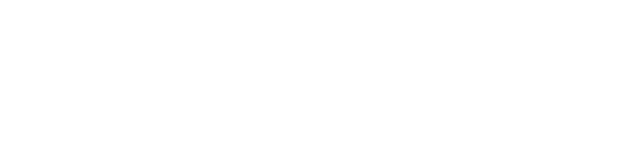
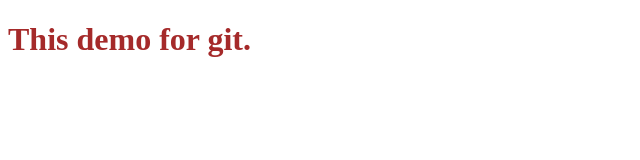
Before and after one commit to student-delta-101/git_first, a plain HTML site: page index.html in a window 1280 px wide. Shown: the whole page, without its empty margins (0-640 px from the left). Drawn offline with Linux system fonts and the light colour scheme.

Commit message:
we have done some modification

```diff
--- a/index.html
+++ b/index.html
@@ -3,9 +3,10 @@
 <head>
     <meta charset="UTF-8">
     <meta name="viewport" content="width=device-width, initial-scale=1.0">
+    <link rel="stylesheet" href="style.css">
     <title>Sample Page</title>
 </head>
 <body>
-
+    <h1>This demo for git.</h1>
 </body>
 </html>
--- a/style.css
+++ b/style.css
@@ -0,0 +1,3 @@
+h1{
+    color: brown;
+}
```
